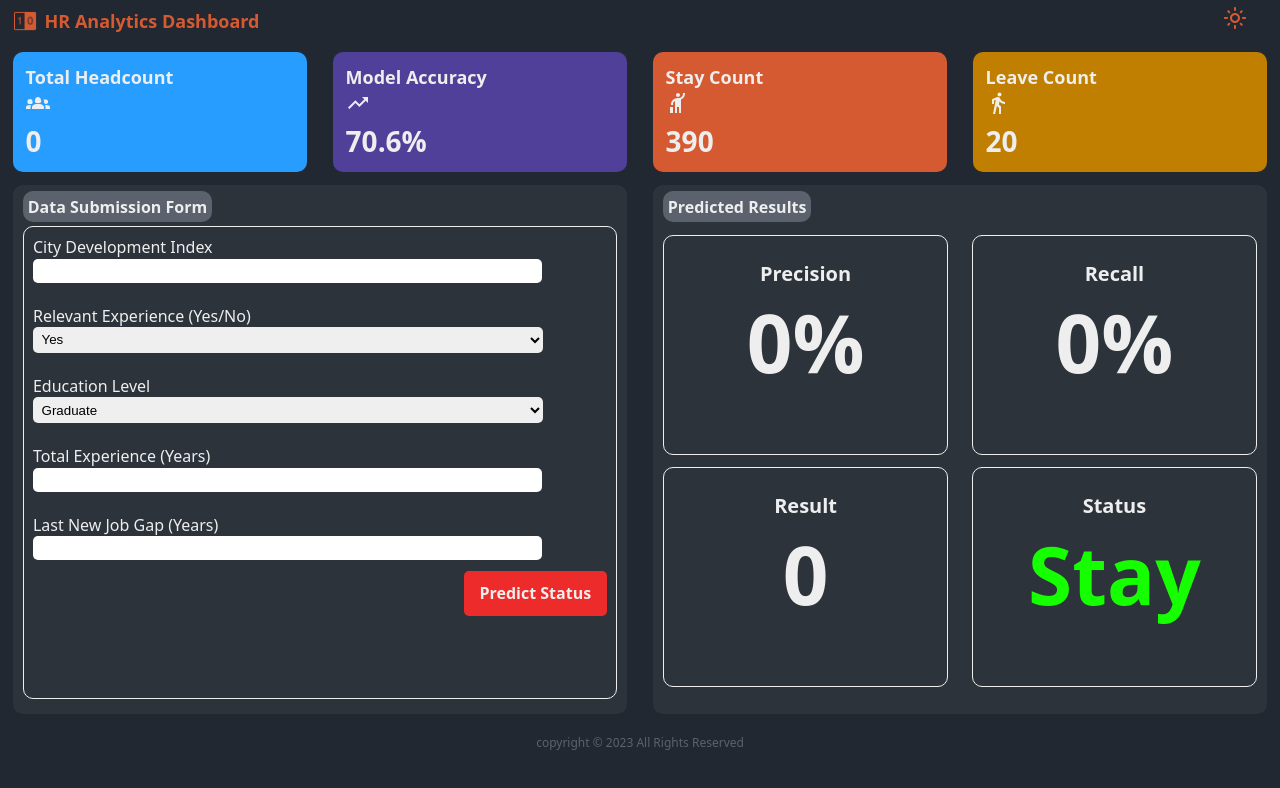
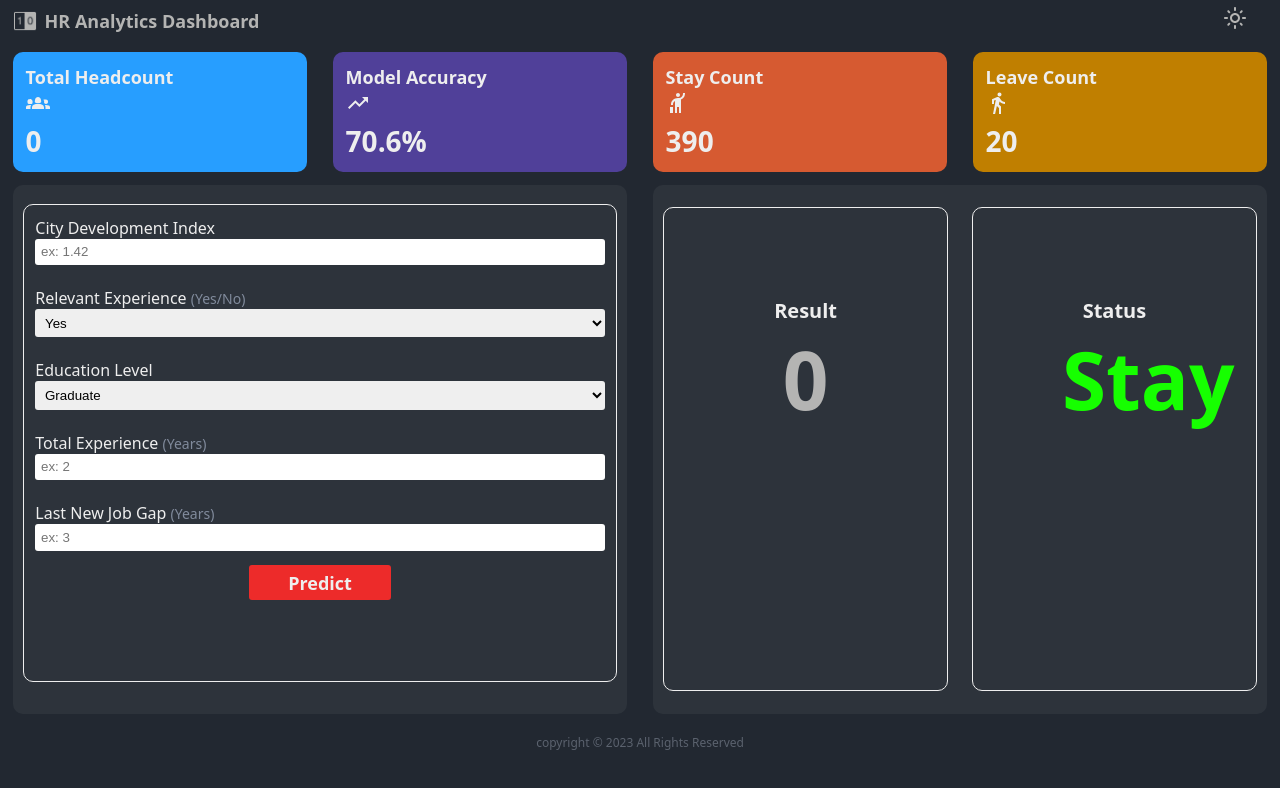
Before and after one commit to IT21313370/FDM_Mini_Project_Y3S1, a React (Create React App) app in the folder webapp/: page / in a window 1280 px wide. Shown: the top 788 px of the page. Built offline with nearby package versions, Linux system fonts and the light colour scheme.

Commit message:
new css styles added to the application

```diff
--- a/webapp/src/App.css
+++ b/webapp/src/App.css
@@ -62,10 +62,13 @@
 
   }
 
-  li:hover {
-    color: #4477CE;
+  .dark-mode li:hover {
+    color: #F8DE22;
   }
 
+  .light-mode li:hover {
+    color: #E7B10A;
+  }
   /* Loading Screen */
   /* loader.css */
   .loader {
@@ -94,7 +97,7 @@
 
   .dark-mode {
     background-color: #222831;
-    color: #D65A31;
+    color: #B4B4B3;
   }
 
   .sub_area_01 {
@@ -183,6 +186,17 @@
     padding: 0.8%;
   }
 
+  /* Light mode styles */
+.light-mode .form_body {
+  background-color: #F7F7F8;
+}
+
+.light-mode form {
+  color: #222831;
+  border: 1px solid #9b9b9c;
+}
+
+
   .result_body {
     flex: 1;
     background-color: #393e4685;
@@ -210,51 +224,67 @@
     padding: 0.8%;
   }
 
+  .light-mode .result_body {
+    background-color: #F7F7F8;
+  }
+
   form {
     /* background-color: #5b626e; */
     border: 1px solid #EEEEEE;
-    padding: 1.5%;
+    padding: 1.9%;
     margin-top: 1.5%;
     border-radius: 10px;
     height: 89%;
     color: #EEEEEE;
-    font-weight: 500;
+    font-weight: 0;
     font-family: system-ui, -apple-system, BlinkMacSystemFont, 'Segoe UI', Roboto, Oxygen, Ubuntu, Cantarell, 'Open Sans', 'Helvetica Neue', sans-serif;
   }
 
+  .label_desc {
+    font-size: 14px;
+    color:#818b9c;
+  }
+
   input {
-    width: 500px;
-    padding: 0.8%;
-    border-radius: 5px;
+    width: 98.1%;
+    padding: 1%;
+    border-radius: 3px;
     outline: none;
     border: none;
     margin: 0 auto;
   }
 
   select {
-    width: 510px;
-    padding: 0.8%;
-    border-radius: 5px;
+    width: 100%;
+    padding: 1%;
+    border-radius: 3px;
     outline: none;
     border: none;
     margin: 0 auto;
   }
 
   .button-container {
-    text-align: right;
+    text-align: center;
     margin-top: 0px;
 
   }
 
+  .light-mode input {
+    outline: 1px solid rgb(199, 197, 197);
+  }
+
+  .light-mode select {
+    outline: 1px solid rgb(199, 197, 197);
+  }
 
   button {
     width: 25%;
-    padding: 2%;
+    padding: 1%;
     margin-top: -2%;
-    border-radius: 5px;
+    border-radius: 3px;
     color:#EEEEEE;
     font-weight: 600;
-    font-size: 16px;
+    font-size: 18px;
     background-color: #ED2B2A;
     text-align: center;
     border: none;
@@ -280,21 +310,26 @@
     flex-wrap: wrap; /* Allow wrapping of result boxes */
     justify-content: space-between; /* Space between boxes */
     width: 100%;
-    height: 90%;
-    margin-top: 3%;
+    height: 100%;
+    margin-top: 2%;
     /* padding: 4%; */
 }
 
 .result_box {
     border: 1px solid #EEEEEE;
     width: 48%; /* Adjusted width to accommodate two boxes with spacing */
-    height: 48%;
+    height: 95%;
     margin-bottom: 2%; /* Added margin to create spacing between rows */
     box-sizing: border-box;
     border-radius: 10px;
 
     text-align: center;
-    padding: 4%;
+    padding: 15%;
+}
+
+.light-mode .result_box {
+  border: 1px solid #9b9b9c;
+
 }
 
 .box_name {
@@ -304,10 +339,18 @@
   color: #EEEEEE;
 }
 
+.light-mode .box_name {
+  color: #222831;
+}
+
 .box_result {
   font-size: 80px;
   font-family: system-ui, -apple-system, BlinkMacSystemFont, 'Segoe UI', Roboto, Oxygen, Ubuntu, Cantarell, 'Open Sans', 'Helvetica Neue', sans-serif;
   font-weight: 600;
+}
+
+.light-mode .box_result {
+  /* color: #edeff1; */
 }
 
   /*make the css responsive*/
--- a/webapp/src/Main.js
+++ b/webapp/src/Main.js
@@ -6,8 +6,8 @@ import Groups2Icon from '@mui/icons-material/Groups2';
 import TrendingUpIcon from '@mui/icons-material/TrendingUp';
 import HailIcon from '@mui/icons-material/Hail';
 import DirectionsWalkIcon from '@mui/icons-material/DirectionsWalk';
-import businessLogo from './assets/businessLogo.png';
-
+import businessLogo2 from './assets/businessLogo2.png';
+import businessLogo1 from './assets/businesssLogo1.png';
 
 
 
@@ -33,7 +33,11 @@ function NavBar({ isLightMode, toggleMode }) {
   return (
 <div className={`NavBar ${isLightMode ? 'light-mode' : 'dark-mode'}`} id='NavBar'>
   <div className='navbar_1'>
-        <img src={businessLogo} alt='logo' />
+    {isLightMode ? (
+      <img src={businessLogo2} alt='logo' /> // Light mode logo
+    ) : (
+      <img src={businessLogo1} alt='logo' /> // Dark mode logo
+    )}
     <span className='app-name'>HR Analytics Dashboard</span>
   </div>
   <div className='navbar-2'>
@@ -42,13 +46,13 @@ function NavBar({ isLightMode, toggleMode }) {
         {isLightMode ? (
           <DarkModeOutlinedIcon onClick={toggleMode} />
         ) : (
-
           <LightModeOutlinedIcon  onClick={toggleMode} />
         )}
       </li>
     </ul>
   </div>
 </div>
+
   );
 }
 
@@ -135,19 +139,20 @@ function Forms({updateCount}) {
     return (
         <div className='sub_area_02'>
             <div className='form_body'>
-                <span className='form_name'>Data Submission Form</span>
+                {/* <span className='form_name'>Data Submission Form</span> */}
                 <form onSubmit={handleSubmit}>
-        <label htmlFor="city_development_index">City Development Index</label><br />
+        <label htmlFor="city_development_index">City Development Index</label>
         <input
           type="number"
           step="0.01"
           name="city_development_index"
           value={formData.city_development_index}
           onChange={handleInputChange}
+          placeholder='ex: 1.42'
           required
         /><br /><br />
 
-        <label htmlFor="relevent_experience">Relevant Experience (Yes/No)</label><br />
+        <label htmlFor="relevent_experience">Relevant Experience <span className='label_desc'>(Yes/No)</span></label>
         <select
           name="relevent_experience"
           value={formData.relevent_experience}
@@ -158,7 +163,7 @@ function Forms({updateCount}) {
           <option value="No">No</option>
         </select><br /><br />
 
-        <label htmlFor="education_level">Education Level</label><br />
+        <label htmlFor="education_level">Education Level</label>
         <select
           name="education_level"
           value={formData.education_level}
@@ -172,43 +177,36 @@ function Forms({updateCount}) {
           <option value="primary_school">Primary School</option>
         </select><br /><br />
 
-        <label htmlFor="total_experience">Total Experience (Years)</label><br />
+        <label htmlFor="total_experience">Total Experience <span className='label_desc'>(Years)</span></label>
         <input
           type="number"
           name="total_experience"
           value={formData.total_experience}
           onChange={handleInputChange}
+          placeholder='ex: 2'
           required
         /><br /><br />
 
-        <label htmlFor="last_new_job_gap">Last New Job Gap (Years)</label><br />
+        <label htmlFor="last_new_job_gap">Last New Job Gap <span className='label_desc'>(Years)</span></label>
         <input
           type="number"
-          step="0.01"
           name="last_new_job_gap"
           value={formData.last_new_job_gap}
           onChange={handleInputChange}
+          placeholder='ex: 3'
           required
         /><br /><br />
         <div className='button-container'>
-            <button type="submit">Predict Status</button>
+            <button type="submit">Predict</button>
         </div>
       </form>
             </div>
             <div className='result_body'>
-                <span className='form_name'>Predicted Results</span>
+                {/* <span className='form_name'>Predicted Results</span> */}
                 <div className='box_body'>
                 <div className='result_box'>
-                    <span className='box_name'>Precision</span><br />
-                    <span className='box_result' style={{ color: '#EEEEEE' }}>0%</span>
-                  </div>
-                  <div className='result_box'>
-                    <span className='box_name'>Recall</span><br />
-                    <span className='box_result' style={{ color: '#EEEEEE' }}>0%</span>
-                  </div>
-                  <div className='result_box'>
                     <span className='box_name'>Result</span><br />
-                    <span className='box_result' id='result_status_box' style={{ color: '#EEEEEE' }}>0</span>
+                    <span className='box_result' id='result_status_box' >0</span>
                   </div>
                   <div className='result_box'>
                     <span className='box_name'>Status</span><br/>
```
Also changed, not shown: webapp/src/assets/businessLogo2.png (added), webapp/src/assets/businesssLogo1.png (added). Lines whose indentation alone changed are shown as unchanged.
